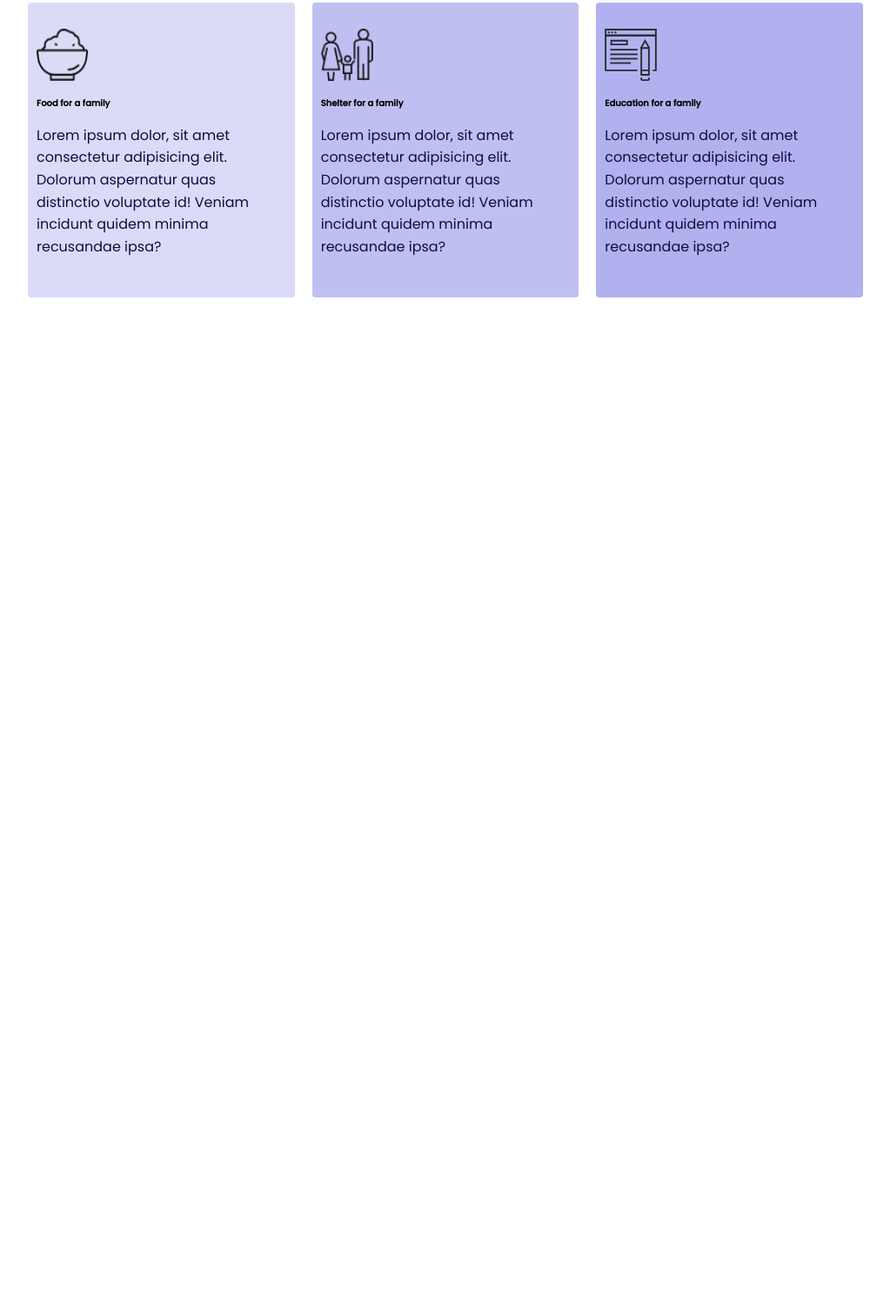
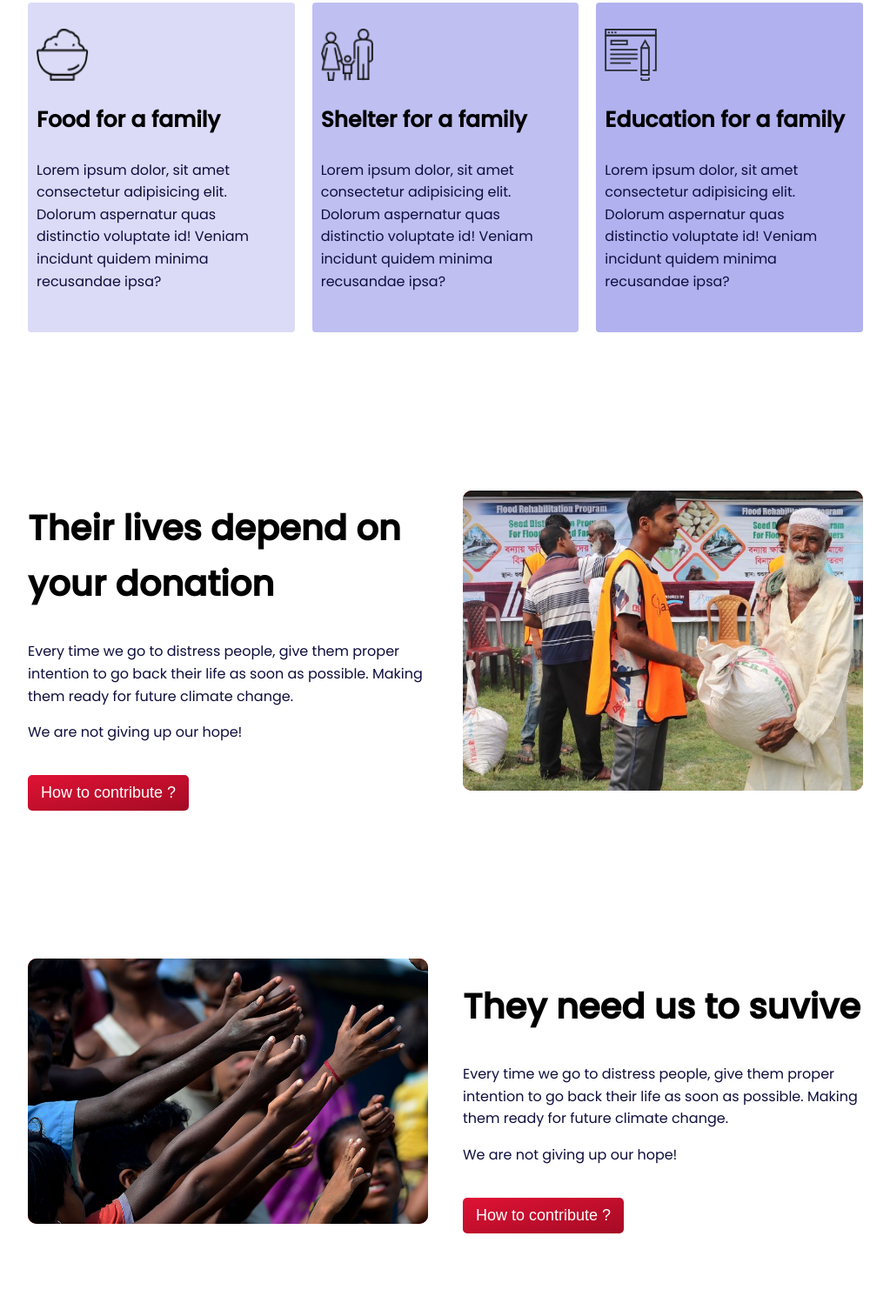
Before and after one commit to MRKPRO360/donate_today, a plain HTML site: page index.html in a window 1280 px wide. Shown: the part 1749-3247 px from the top of the page at 87% size, without its empty margins (128-1151 px from the left). Before the commit the page ends 2171 px from the top, so only its background shows below. Drawn offline with Linux system fonts and the light colour scheme.

Commit message:
help added

```diff
--- a/index.html
+++ b/index.html
@@ -57,26 +57,75 @@
             <div class="donate-plan__cards flex">
                 <div class="card card--1">
                 <img src="./icons/food.png" alt="" class="card__img">
-                <h4 class="card__heading">Food for a family</h4>
+                <h3 class="card__heading heading-3">Food for a family</h3>
                 <p class="card__text text">Lorem ipsum dolor, sit amet consectetur adipisicing elit. Dolorum aspernatur quas distinctio voluptate id! Veniam incidunt quidem minima recusandae ipsa?</p>
                 </div>
 
                 <div class="card card--2">
                 <img src="./icons/shelter.png" alt="" class="card__img">
-                <h4 class="card__heading">Shelter for a family</h4>
+                <h3 class="card__heading heading-3">Shelter for a family</h3>
                 <p class="card__text text">Lorem ipsum dolor, sit amet consectetur adipisicing elit. Dolorum aspernatur quas
                 distinctio voluptate id! Veniam incidunt quidem minima recusandae ipsa?</p>
                 </div>
 
                 <div class="card card--3">
-                    <img src="./icons/icon4.svg" alt="" class="card__img">
-                    <h4 class="card__heading">Education for a family</h4>
+                <img src="./icons/icon4.svg" alt="" class="card__img">
+                <h3 class="card__heading heading-3">Education for a family</h3>
                 <p class="card__text text">Lorem ipsum dolor, sit amet consectetur adipisicing elit. Dolorum aspernatur quas
                 distinctio voluptate id! Veniam incidunt quidem minima recusandae ipsa?</p>
                 </div>
 
             </div>
         </section>
+
+        <section class="help">
+         <div class="help__one help__flex-width flex">
+            <div class="help__text-container">
+                <h2 class="help__heading heading-2">
+                    Their lives depend on
+                    your donation
+                </h2>
+                <p class="help__text text">
+                    Every time we go to distress people, give them proper intention to go back their life as soon as possible. Making
+                    them ready for future climate change.
+                </p>
+
+                <p class="help__text text">
+                    We are not giving up our hope!
+                </p>
+
+                <button class="header__btn btn">How to contribute ?</button>
+            </div>
+            <div class="help__img-container">
+                <img src="./images/donation10.jpg" alt="" class="help__img">
+            </div>
+         </div>
+
+        <div class="help__two help__flex-width flex">
+            <div class="help__img-container">
+                <img src="./images/donation13.jpg" alt="" class="help__img">
+            </div>
+                <div class="help__text-container">
+                    <h2 class="help__heading heading-2">
+                        They need us
+                        to suvive
+                    </h2>
+                    <p class="help__text text">
+                        Every time we go to distress people, give them proper intention to go back their life as soon as possible.
+                        Making
+                        them ready for future climate change.
+                    </p>
+
+                    <p class="help__text text">
+                        We are not giving up our hope!
+                    </p>
+
+                    <button class="header__btn btn">How to contribute ?</button>
+                </div>
+
+        </div>
+
+        </section>
     </main>
 </body>
 </html>
--- a/style.css
+++ b/style.css
@@ -12,6 +12,12 @@ html {
 
 /* Utilties */
 
+img {
+    width: 100%;
+    height: 100%;
+    display: block;
+}
+
 .btn {
     cursor: pointer;
 }
@@ -24,6 +30,10 @@ html {
 .heading-2 {
     font-size: 4rem;
     font-weight: 600;
+}
+
+.heading-3 {
+    font-size: 2.5rem;
 }
 
 .flex {
@@ -123,9 +133,6 @@ html {
 
 /* Donate-plan */
 
-.donate-plan {
-
-}
 
 .donate-plan__text-container {
     padding: 0 !important;
@@ -157,3 +164,19 @@ html {
 .card--3 {
     background-color: rgba(114, 114, 226, 0.55);
 }
+
+/* Help */
+
+.help__flex-width {
+    gap: 4rem;
+    padding: 8rem 16rem;
+}
+
+.help__flex-width > * {
+    flex: 1 1 50%;
+}
+
+.help__img {
+    background-color: red;
+    border-radius: 10px;
+}
```
